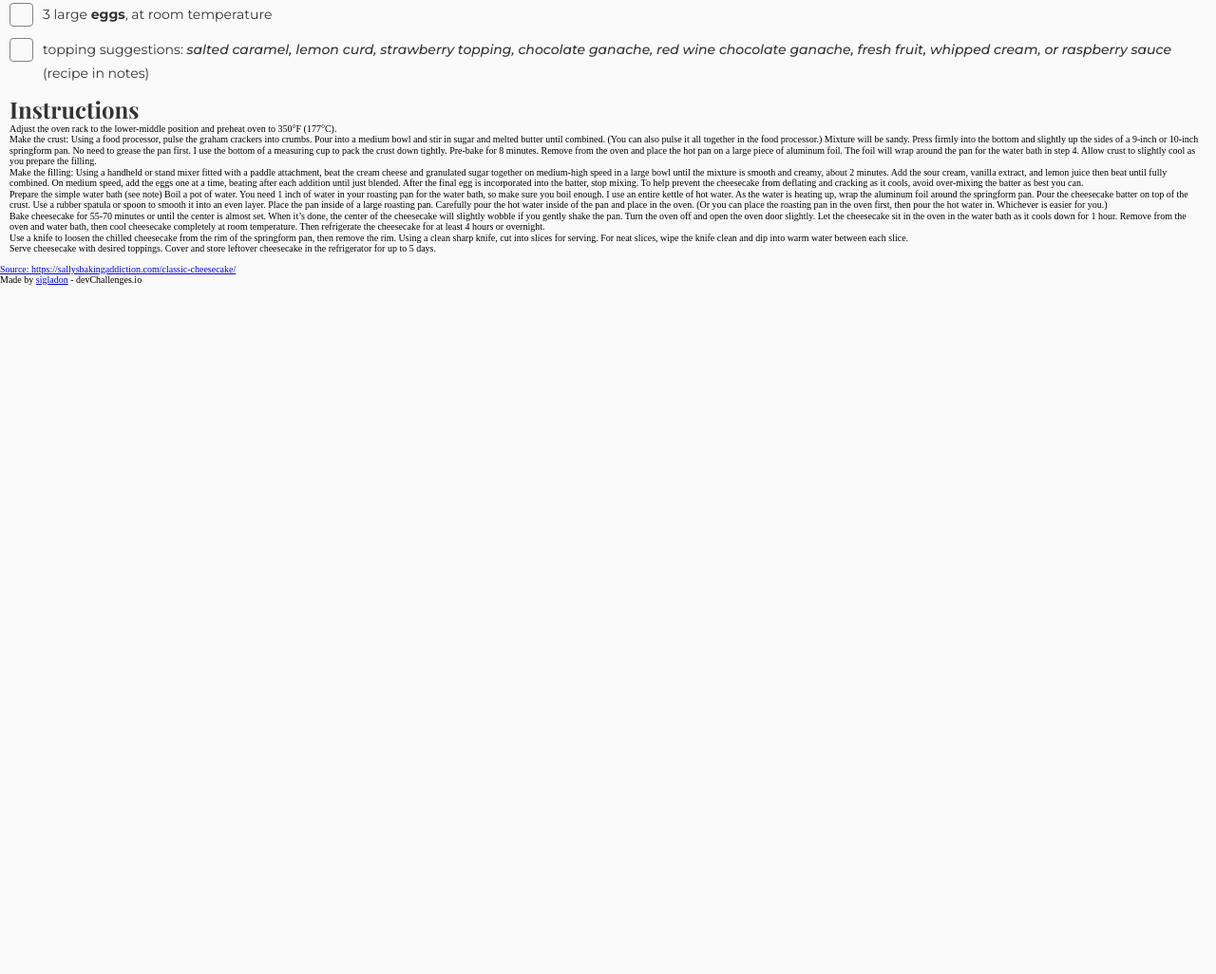
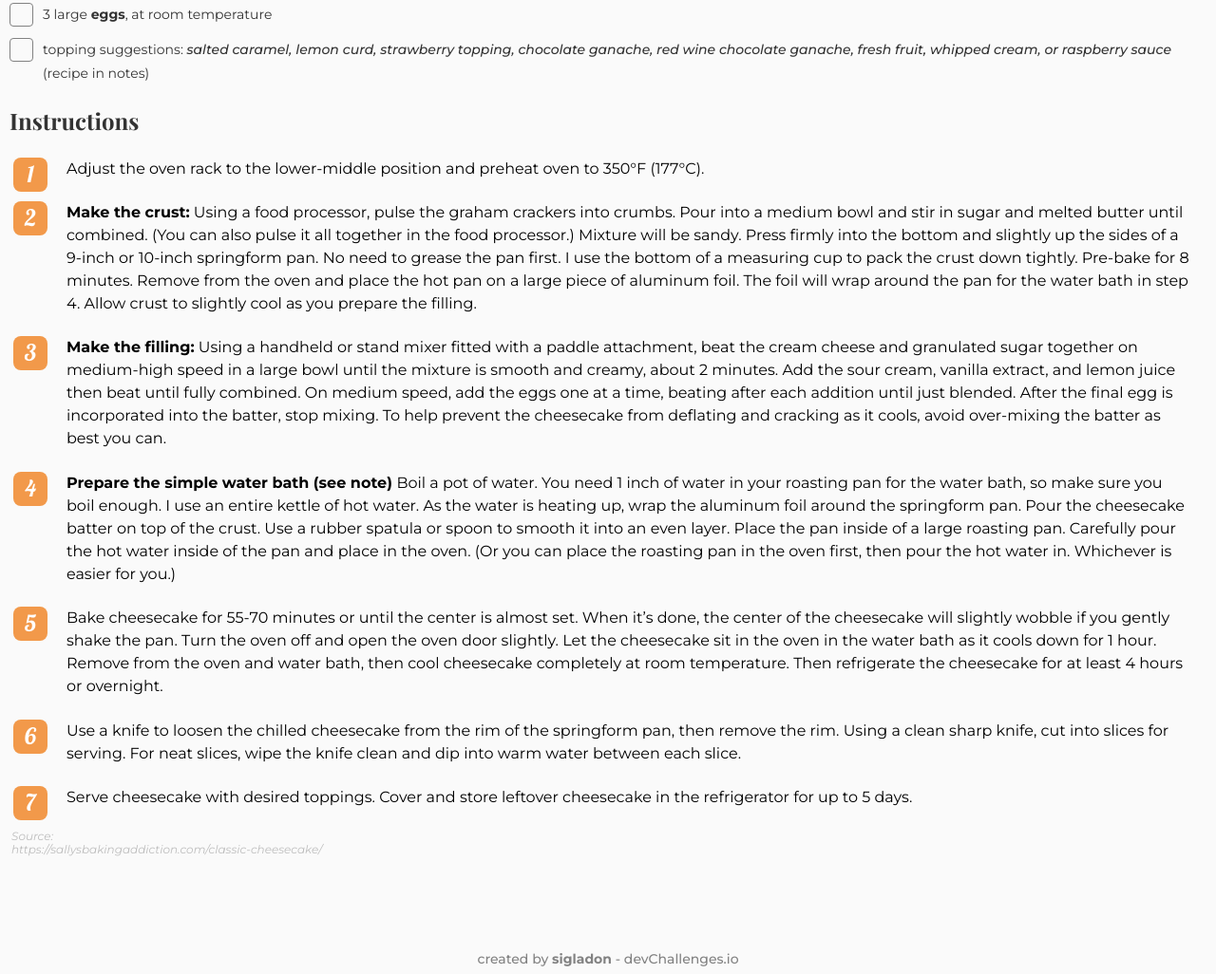
Before and after one commit to sigladon/recipe-page, a plain HTML site: page index.html in a window 1280 px wide. Shown: the part 1551-2577 px from the top of the page at 95% size. Before the commit the page ends 1852 px from the top, so only its background shows below. Drawn offline with nearby package versions, Linux system fonts and the light colour scheme; a web font is replaced by a local one.

Commit message:
mobile view

```diff
--- a/css/mobile.css
+++ b/css/mobile.css
@@ -22,6 +22,7 @@
 /*-- Family Fonts --*/
     --playfair: 'Playfair Display', serif;
     --montserrat: 'Montserrat', sans-serif;
+    --lobster: 'Lobster', cursive;
 /*-- Colors --*/
     --color-bg: #fafafa;
     --color-fg: #000000;
@@ -30,6 +31,7 @@
     --color-three: #4f4f4f;
     --color-four: #bdbdbd;
     --color-five: #828282;
+    --color-six: #ffffff;
 }
 
 html {
@@ -232,7 +234,7 @@ html {
 }
 
 .ingredients-list__item .checkmark:after {
-    left: 8.5px;
+    left: 7.5px;
     top: 3px;
     width: 5px;
     height: 10px;
@@ -249,4 +251,73 @@ html {
 
 .instructions .section-title {
     font-size: var(--instructions-title);
+    margin: 1em 0;
 }
+
+.recipe-instructions {
+    list-style-type: none;
+    counter-reset: section;
+}
+
+.recipe-instructions__item {
+    font-size: var(--instructions-list);
+    font-family: var(--montserrat);
+    font-weight: 400;
+    display: block;
+    position: relative;
+    padding-left: 60px;
+    padding-right: 0.9em;
+    margin-bottom: 1.4em;
+    line-height: 24px;
+}
+
+.recipe-instructions__item b{
+    font-weight: 700;
+}
+
+.step-number {
+    position: absolute;
+    top: 0;
+    left: 4px;
+    width: 36px;
+    height: 36px;
+    background-color: var(--color-one);
+    border-radius: 8px;
+    text-align: center;
+    font-family: var(--lobster);
+    font-size: var(--instructions-number);
+    font-weight: 400;
+    line-height: 34px;
+    color: var(--color-six);
+}
+
+.source {
+    color: var(--color-four);
+    font-size: var(--source);
+    font-family: var(--montserrat);
+    font-weight: 400;
+    font-style: italic;
+    margin: 1em;
+    margin-bottom: 100px;
+}
+
+.source a {
+    text-decoration: none;
+    color: var(--color-four);
+}
+
+.footer {
+    color: var(--color-five);
+    font-family: var(--montserrat);
+    font-weight: 500;
+    font-size: var(--footer);
+    margin: 1em;
+    padding-bottom: 8px;
+    text-align: center;
+}
+
+.footer a {
+    color: var(--color-five);
+    text-decoration: none;
+    font-weight: 700;
+}
--- a/index.html
+++ b/index.html
@@ -10,6 +10,7 @@
         <link rel="preconnect" href="https://fonts.googleapis.com">
         <link rel="preconnect" href="https://fonts.gstatic.com" crossorigin>
         <link href="https://fonts.googleapis.com/css2?family=Montserrat:ital,wght@0,400;0,500;0,700;1,400;1,500&family=Playfair+Display:ital,wght@0,700;1,400&display=swap" rel="stylesheet">
+        <link href="https://fonts.googleapis.com/css2?family=Lobster&display=swap" rel="stylesheet">
         <script src="https://kit.fontawesome.com/d593286f67.js" crossorigin="anonymous"></script>
     </head>
     <body class="page">
@@ -18,7 +19,7 @@
                 <h1 class="title">Classic Cheesecake Recipe</h1>
                 <div class="description">
                     <figure class="description__dots">
-                        <img class="dots-svg" src="recipe-page-master/6dots.svg" alt="3 dots">
+                        <img class="dots-svg" src="assets/6dots.svg" alt="3 dots">
                     </figure>
                     <p class="description__text">Look no further for a creamy and ultra smooth classic cheesecake recipe! Paired with a buttery graham cracker crust, no one can deny its simple decadence. For the best results, bake in a water bath.</p>
                 </div>
@@ -129,21 +130,46 @@
             <div class="instructions">
                 <h2 class="section-title">Instructions</h2>
                 <ul class="recipe-instructions">
-                    <li class="recipe-instructions__item">Adjust the oven rack to the lower-middle position and preheat oven to 350°F (177°C).</li>
-                    <li class="recipe-instructions__item">Make the crust: Using a food processor, pulse the graham crackers into crumbs. Pour into a medium bowl and stir in sugar and melted butter until combined. (You can also pulse it all together in the food processor.) Mixture will be sandy. Press firmly into the bottom and slightly up the sides of a 9-inch or 10-inch springform pan. No need to grease the pan first. I use the bottom of a measuring cup to pack the crust down tightly. Pre-bake for 8 minutes. Remove from the oven and place the hot pan on a large piece of aluminum foil. The foil will wrap around the pan for the water bath in step 4. Allow crust to slightly cool as you prepare the filling.</li>
-                    <li class="recipe-instructions__item">Make the filling: Using a handheld or stand mixer fitted with a paddle attachment, beat the cream cheese and granulated sugar together on medium-high speed in a large bowl until the mixture is smooth and creamy, about 2 minutes. Add the sour cream, vanilla extract, and lemon juice then beat until fully combined. On medium speed, add the eggs one at a time, beating after each addition until just blended. After the final egg is incorporated into the batter, stop mixing. To help prevent the cheesecake from deflating and cracking as it cools, avoid over-mixing the batter as best you can.</li>
-                    <li class="recipe-instructions__item">Prepare the simple water bath (see note) Boil a pot of water. You need 1 inch of water in your roasting pan for the water bath, so make sure you boil enough. I use an entire kettle of hot water. As the water is heating up, wrap the aluminum foil around the springform pan. Pour the cheesecake batter on top of the crust. Use a rubber spatula or spoon to smooth it into an even layer. Place the pan inside of a large roasting pan. Carefully pour the hot water inside of the pan and place in the oven. (Or you can place the roasting pan in the oven first, then pour the hot water in. Whichever is easier for you.)</li>
-                    <li class="recipe-instructions__item">Bake cheesecake for 55-70 minutes or until the center is almost set. When it’s done, the center of the cheesecake will slightly wobble if you gently shake the pan. Turn the oven off and open the oven door slightly. Let the cheesecake sit in the oven in the water bath as it cools down for 1 hour. Remove from the oven and water bath, then cool cheesecake completely at room temperature. Then refrigerate the cheesecake for at least 4 hours or overnight.</li>
-                    <li class="recipe-instructions__item">Use a knife to loosen the chilled cheesecake from the rim of the springform pan, then remove the rim. Using a clean sharp knife, cut into slices for serving. For neat slices, wipe the knife clean and dip into warm water between each slice.</li>
-                    <li class="recipe-instructions__item">Serve cheesecake with desired toppings. Cover and store leftover cheesecake in the refrigerator for up to 5 days.</li>
+                    <li class="recipe-instructions__item">
+                        Adjust the oven rack to the lower-middle position and preheat oven to 350°F (177°C).
+                        <span class="step-number">1</span>
+                    </li>
+                    <li class="recipe-instructions__item">
+                        <b>Make the crust:</b> Using a food processor, pulse the graham crackers into crumbs. Pour into a medium bowl and stir in sugar and melted butter until combined. (You can also pulse it all together in the food processor.) Mixture will be sandy. Press firmly into the bottom and slightly up the sides of a 9-inch or 10-inch springform pan. No need to grease the pan first. I use the bottom of a measuring cup to pack the crust down tightly. Pre-bake for 8 minutes. Remove from the oven and place the hot pan on a large piece of aluminum foil. The foil will wrap around the pan for the water bath in step 4. Allow crust to slightly cool as you prepare the filling.
+                        <span class="step-number">2</span>
+                    </li>
+                    <li class="recipe-instructions__item">
+                        <b>Make the filling:</b> Using a handheld or stand mixer fitted with a paddle attachment, beat the cream cheese and granulated sugar together on medium-high speed in a large bowl until the mixture is smooth and creamy, about 2 minutes. Add the sour cream, vanilla extract, and lemon juice then beat until fully combined. On medium speed, add the eggs one at a time, beating after each addition until just blended. After the final egg is incorporated into the batter, stop mixing. To help prevent the cheesecake from deflating and cracking as it cools, avoid over-mixing the batter as best you can.
+                        <span class="step-number">3</span>
+                    </li>
+                    <li class="recipe-instructions__item"><b>Prepare the simple water bath (see note)
+                        </b> Boil a pot of water. You need 1 inch of water in your roasting pan for the water bath, so make sure you boil enough. I use an entire kettle of hot water. As the water is heating up, wrap the aluminum foil around the springform pan. Pour the cheesecake batter on top of the crust. Use a rubber spatula or spoon to smooth it into an even layer. Place the pan inside of a large roasting pan. Carefully pour the hot water inside of the pan and place in the oven. (Or you can place the roasting pan in the oven first, then pour the hot water in. Whichever is easier for you.)
+                        <span class="step-number">4</span>
+                    </li>
+                    <li class="recipe-instructions__item">
+                        Bake cheesecake for 55-70 minutes or until the center is almost set. When it’s done, the center of the cheesecake will slightly wobble if you gently shake the pan. Turn the oven off and open the oven door slightly. Let the cheesecake sit in the oven in the water bath as it cools down for 1 hour. Remove from the oven and water bath, then cool cheesecake completely at room temperature. Then refrigerate the cheesecake for at least 4 hours or overnight.
+                        <span class="step-number">5</span>
+                    </li>
+                    <li class="recipe-instructions__item">
+                        Use a knife to loosen the chilled cheesecake from the rim of the springform pan, then remove the rim. Using a clean sharp knife, cut into slices for serving. For neat slices, wipe the knife clean and dip into warm water between each slice.
+                        <span class="step-number">6</span>
+                    </li>
+                    <li class="recipe-instructions__item">
+                        Serve cheesecake with desired toppings. Cover and store leftover cheesecake in the refrigerator for up to 5 days.
+                        <span class="step-number">7</span>
+                    </li>
                 </ul>
             </div>
-            <a class="source" href="https://sallysbakingaddiction.com/classic-cheesecake/">Source: https://sallysbakingaddiction.com/classic-cheesecake/ </a>
+            <div  class="source">
+                <p>Source: </p>
+                <a href="https://sallysbakingaddiction.com/classic-cheesecake/" target="_blank">https://sallysbakingaddiction.com/classic-cheesecake/ </a>
+
+            </div>
         </main>
 
         <footer class="footer">
 
-            <p class="credits">Made by <a href="https://github.com/sigladon/interior-consultant" target="_blank">sigladon</a> - devChallenges.io</p>
+            <p class="credits">created by <a href="https://github.com/sigladon/interior-consultant" target="_blank">sigladon</a> - devChallenges.io</p>
         </footer>
 
     </body>
```
Also changed, not shown: assets/6dots.svg (added).
